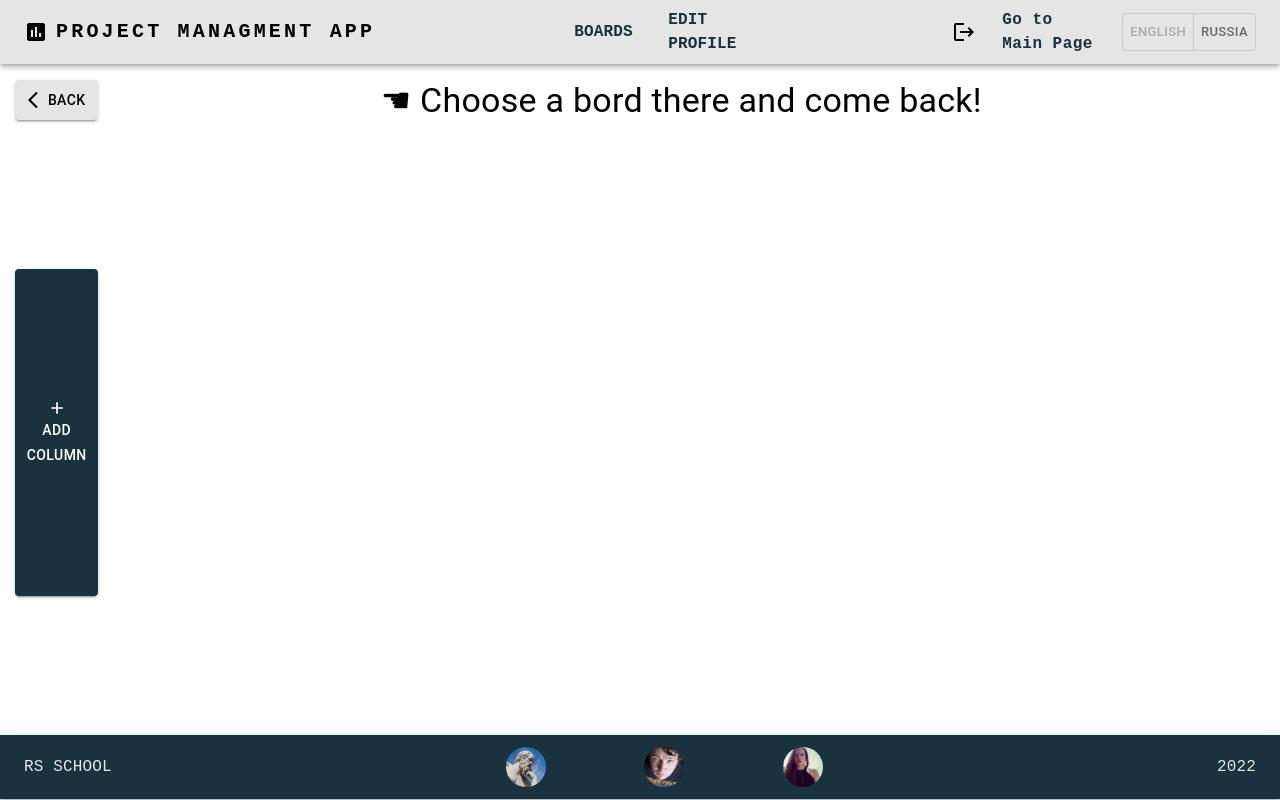
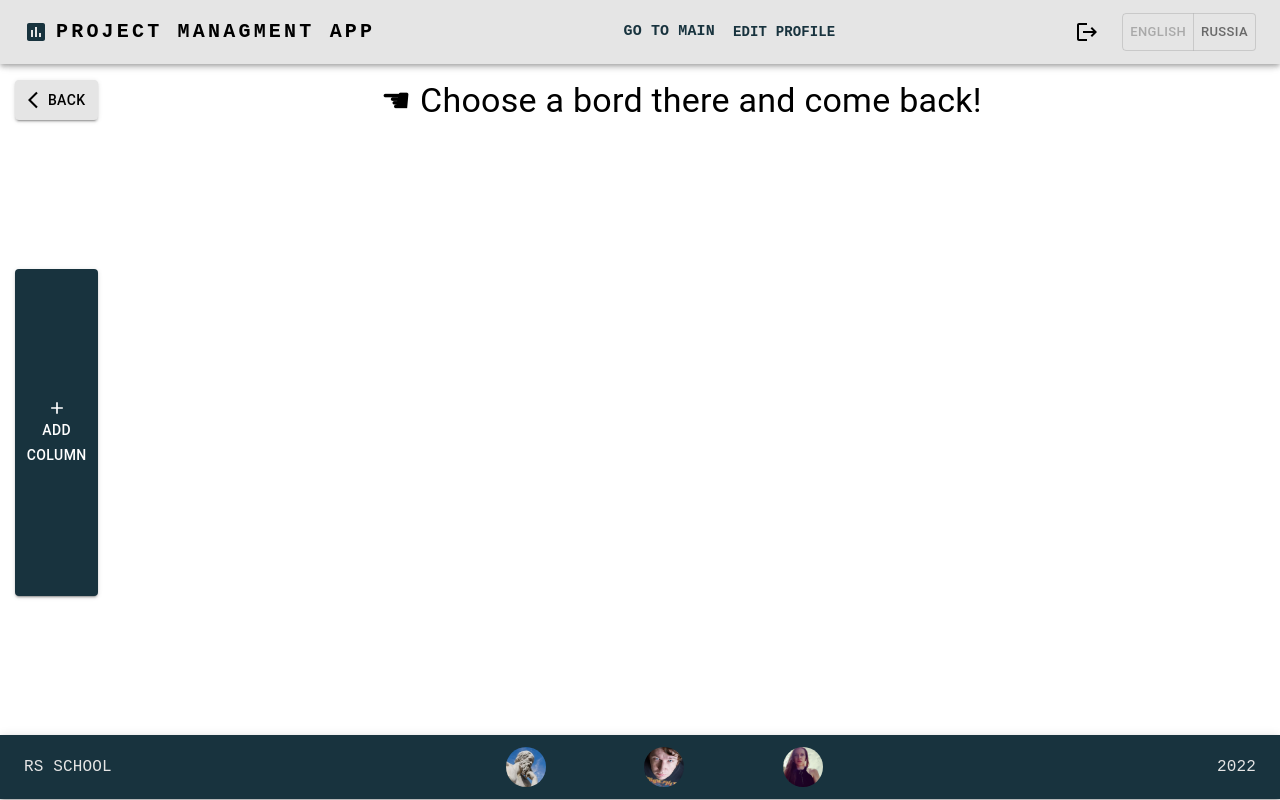
Before and after one commit to intellectualDarknet/react-manament-front, a React (Create React App) app in the folder my-app/: page /board in a window 1280 px wide. Built offline with nearby package versions, Linux system fonts and the light colour scheme; sample sign-in values are in the browser's storage.

Commit message:
feat: add styles to sign in

```diff
--- a/my-app/src/assets/styles/constants.scss
+++ b/my-app/src/assets/styles/constants.scss
@@ -1 +1,3 @@
 $minFullWidth: calc(100vh - 130px);
+$mediumHeight: calc(100vh - 185px);
+$mobileHeight: calc(100vh - 176px);
--- a/my-app/src/assets/styles/style.scss
+++ b/my-app/src/assets/styles/style.scss
@@ -15,4 +15,11 @@ main {
   justify-content: center;
   align-items: center;
   min-height: $minFullWidth;
+  @media screen and (max-width: 900px) {
+    min-height: $mediumHeight;
+  }
+  @media screen and (max-width: 600px) {
+    margin-top: 56px;
+    min-height: $mobileHeight;
+  }
 }
--- a/my-app/src/components/Header/index.tsx
+++ b/my-app/src/components/Header/index.tsx
@@ -14,7 +14,6 @@ import ToggleButton from '@mui/material/ToggleButton';
 import ToggleButtonGroup from '@mui/material/ToggleButtonGroup';
 import { Link } from 'react-router-dom';
 import { useAppSelector, RootState, useAppDispatch } from 'store/store';
-import { Button } from '@mui/material';
 import { logout } from 'store/auth/auth-slice';
 import { useTranslation, Trans } from 'react-i18next';
 import useScrollTrigger from '@mui/material/useScrollTrigger';
@@ -58,7 +57,9 @@ function Header() {
     >
       <Container maxWidth="xl">
         <Toolbar disableGutters>
-          <AssessmentIcon sx={{ display: 'flex', mr: 1 }} />
+          <Link to="/">
+            <AssessmentIcon sx={{ display: 'flex', mr: 1, color: theme.palette.secondary.main }} />
+          </Link>
           <Typography
             variant="h6"
             noWrap
@@ -90,7 +91,7 @@ function Header() {
             {userId ? (
               <Box
                 sx={{
-                  width: '190px',
+                  width: '220px',
                   display: { xs: 'none', sm: 'flex' },
                   alignItems: 'center',
                   justifyContent: 'space-between',
@@ -98,28 +99,47 @@ function Header() {
               >
                 <Link to="/boards">
                   <Typography
-                    sx={{
+                    textAlign="center"
+                    sx={[
+                      {
                         fontFamily: 'monospace',
                         fontWeight: 700,
-                      display: 'flex',
+                        width: '100px',
+                        fontSize: '15px',
                         color: theme.palette.secondary.main,
                         textDecoration: 'none',
-                    }}
+                        transition: '.5s',
+                      },
+                      (theme) => ({
+                        '&:hover': {
+                          backgroundColor: theme.palette.primary.dark,
+                        },
+                      }),
+                    ]}
                   >
-                    <Trans i18nKey="header.boards"></Trans>
+                    <Trans i18nKey="header.toMain"></Trans>
                   </Typography>
                 </Link>
                 <Link to="/user-page">
                   <Typography
-                    sx={{
-                      mr: 2,
-                      width: '80px',
-                      display: 'flex',
+                    textAlign="center"
+                    sx={[
+                      {
+                        width: '110px',
                         fontFamily: 'monospace',
+                        fontSize: '14px',
                         fontWeight: 700,
                         color: theme.palette.secondary.main,
                         textDecoration: 'none',
-                    }}
+                        transition: '.5s',
+                      },
+                      ,
+                      (theme) => ({
+                        '&:hover': {
+                          backgroundColor: theme.palette.primary.dark,
+                        },
+                      }),
+                    ]}
                   >
                     <Trans i18nKey="header.edit"></Trans>
                   </Typography>
@@ -135,8 +155,8 @@ function Header() {
               sx={{
                 flexGrow: 0,
                 display: { xs: 'none', sm: 'flex' },
-                width: '150px',
-                justifyContent: 'space-between',
+                width: '30px',
+                justifyContent: 'center',
                 margin: '5px',
                 alignItems: 'center',
               }}
@@ -144,25 +164,6 @@ function Header() {
               <Tooltip title={t('main.logOut')}>
                 <LogoutIcon onClick={() => dispatch(logout())} />
               </Tooltip>
-              <Link to="/">
-                <Typography
-                  sx={{
-                    mr: 2,
-                    display: 'flex',
-                    flexWrap: 'wrap',
-                    margin: 0,
-                    width: '100px',
-                    justifyContent: 'end',
-                    fontFamily: 'monospace',
-                    fontWeight: 700,
-                    letterSpacing: '.03rem',
-                    color: theme.palette.secondary.main,
-                    textDecoration: 'none',
-                  }}
-                >
-                  <Trans i18nKey="header.toMain"></Trans>
-                </Typography>
-              </Link>
             </Box>
           ) : (
             <Box
@@ -211,7 +212,7 @@ function Header() {
                 onClose={handleCloseUserMenu}
               >
                 <MenuItem>
-                  <Button
+                  <Typography
                     sx={{
                       textAlign: 'center',
                       textDecoration: 'none',
@@ -220,21 +221,8 @@ function Header() {
                     }}
                     onClick={() => dispatch(logout())}
                   >
-                    {t('main.logOut')}
-                  </Button>
-                </MenuItem>
-                <MenuItem>
-                  <Link to="/">
-                    <Typography
-                      sx={{
-                        textAlign: 'center',
-                        textDecoration: 'none',
-                        color: theme.palette.secondary.main,
-                      }}
-                    >
-                      <Trans i18nKey="header.toMain"></Trans>
+                    {t('main.LOGOUT')}
                   </Typography>
-                  </Link>
                 </MenuItem>
                 <MenuItem>
                   <Link to="/boards">
@@ -245,7 +233,7 @@ function Header() {
                         color: theme.palette.secondary.main,
                       }}
                     >
-                      <Trans i18nKey="header.boards"></Trans>
+                      <Trans i18nKey="header.toMain"></Trans>
                     </Typography>
                   </Link>
                 </MenuItem>
--- a/my-app/src/i18n.ts
+++ b/my-app/src/i18n.ts
@@ -29,6 +29,7 @@ i18next
             signIn: 'Sign in',
             signUp: 'Sign up',
             logOut: 'Log out',
+            LOGOUT: 'LOG OUT',
             boards: 'Boards',
             team: 'Our team:',
             veronika: 'Veronika',
@@ -48,7 +49,7 @@ i18next
           header: {
             boards: 'BOARDS',
             edit: 'EDIT PROFILE',
-            toMain: 'Go to Main Page',
+            toMain: 'GO TO MAIN',
           },
           notFound: 'The page not found',
 
@@ -91,7 +92,7 @@ i18next
           auth: {
             signIn: 'Sign In',
             signUp: 'Sign Up',
-            backToMain: 'Back to main page',
+            backToMain: 'Back to',
             main: 'Main page',
             register: 'Register',
             notRegistered: 'Not registered?',
@@ -125,6 +126,7 @@ i18next
             signIn: 'Войти',
             signUp: 'Зарегистрироваться',
             logOut: 'Выйти',
+            LOGOUT: 'ВЫЙТИ',
             boards: 'Доски',
             team: 'Наша команда:',
             ivan: 'Иван',
@@ -145,7 +147,7 @@ i18next
           header: {
             boards: 'ДОСКИ',
             edit: 'РЕДАКТИРОВАТЬ ПРОФИЛЬ',
-            toMain: 'Перейти на главную',
+            toMain: 'НА ГЛАВНУЮ',
           },
           notFound: 'Страница не найдена',
 
@@ -188,7 +190,7 @@ i18next
           auth: {
             signIn: 'Войти',
             signUp: 'Регистрация',
-            backToMain: 'Назад на главную',
+            backToMain: 'Назад',
             main: 'Главная страница',
             register: 'Зарегистрироваться',
             notRegistered: 'Не зарегистрированы?',
--- a/my-app/src/pages/signInPage/signInPage.scss
+++ b/my-app/src/pages/signInPage/signInPage.scss
@@ -1,3 +1,5 @@
+@import 'assets/styles/constants.scss';
+
 .signin {
   &__bottom {
     display: flex;
@@ -6,8 +8,36 @@
     justify-content: center;
 
     &-link {
-      color: blue;
+      color: #425c69;
       text-decoration: underline;
+      padding: 0 10px;
+    }
+    @media screen and (max-width: 900px) {
+      width: 90%;
+      flex-direction: row;
+      flex-wrap: wrap;
     }
   }
 }
+.signin-container {
+  height: $minFullWidth;
+  width: 100%;
+  display: flex;
+  justify-content: center;
+  align-items: center;
+  background-color: #425c69;
+  @media screen and (max-width: 900px) {
+    max-height: $mediumHeight;
+  }
+  @media screen and (max-width: 600px) {
+    max-height: $mobileHeight;
+  }
+}
+@media screen and (max-width: 900px) {
+  input[type='text'] {
+    padding: 10px;
+  }
+  input[type='password'] {
+    padding: 10px;
+  }
+}
--- a/my-app/src/pages/start/start.tsx
+++ b/my-app/src/pages/start/start.tsx
@@ -88,6 +88,7 @@ const Start = () => {
                         margin: '5px',
                         backgroundColor: theme.palette.secondary.main,
                         color: theme.palette.primary.main,
+                        borderRadius: '32px',
                       },
                       (theme) => ({
                         '&:hover': {
@@ -108,6 +109,7 @@ const Start = () => {
                         margin: '5px',
                         backgroundColor: theme.palette.secondary.main,
                         color: theme.palette.primary.main,
+                        borderRadius: '32px',
                       },
                       (theme) => ({
                         '&:hover': {
@@ -131,6 +133,7 @@ const Start = () => {
                         margin: '5px',
                         backgroundColor: theme.palette.secondary.main,
                         color: theme.palette.primary.main,
+                        borderRadius: '32px',
                       },
                       (theme) => ({
                         '&:hover': {
```
Also changed, not shown: my-app/src/pages/signInPage/signInPage.tsx (+12 -3 lines). Lines whose indentation alone changed are shown as unchanged.
